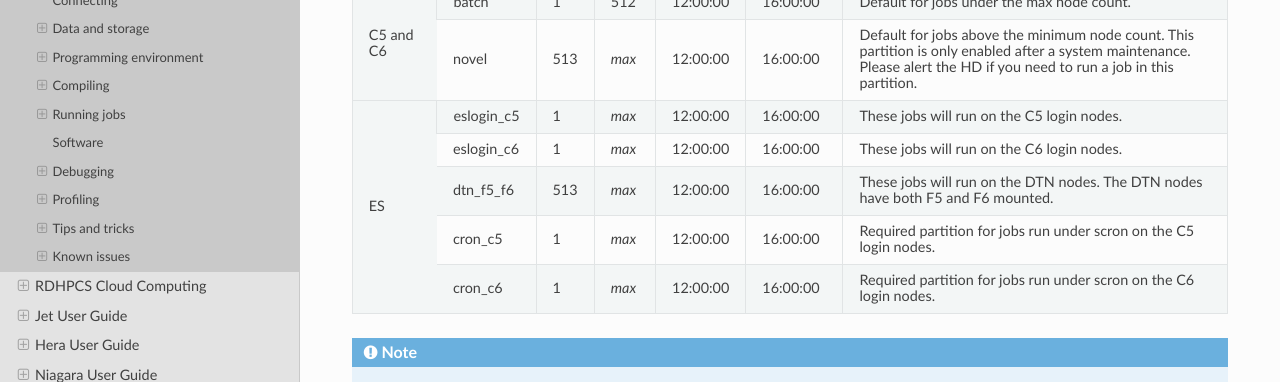
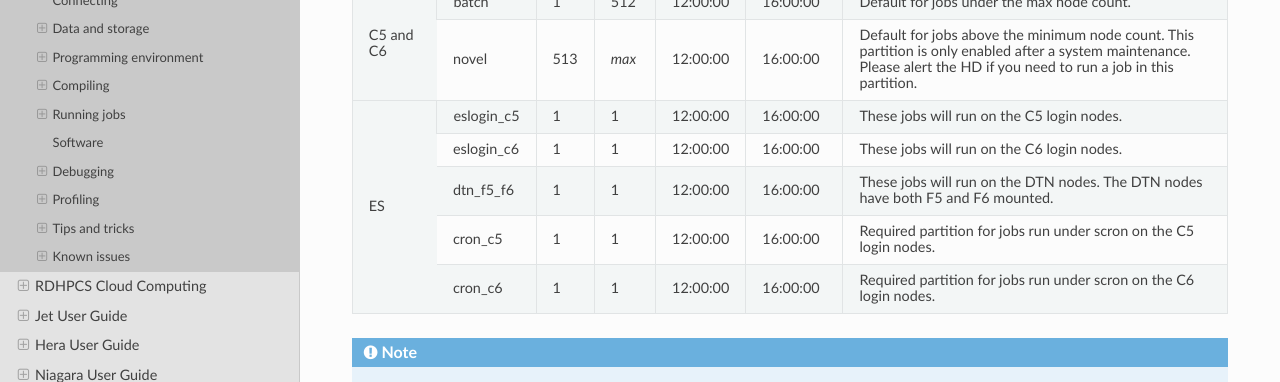
Before and after one commit to NOAA-RDHPCS/noaa-rdhpcs.github.io, a Sphinx documentation site: the page built from source/systems/gaea_user_guide.rst, in a window 1280 px wide and 900 px high, scrolled down 16877 px. Shown: the part 151-533 px from the top of the window. Built offline with Sphinx 7.4.7 and the Read the Docs theme 3.1.0, drawn with Linux system fonts in a browser that asks for light colours.

Commit message:
Fix the partition table for Gaea

```diff
--- a/source/systems/gaea_user_guide.rst
+++ b/source/systems/gaea_user_guide.rst
@@ -1193,28 +1193,28 @@ Partitions
 |         |            |     |       |          |          | to run a job in  |
 |         |            |     |       |          |          | this partition.  |
 +---------+------------+-----+-------+----------+----------+------------------+
-| ES      | eslogin_c5 | 1   | *max* | 12:00:00 | 16:00:00 | These jobs will  |
+| ES      | eslogin_c5 | 1   | 1     | 12:00:00 | 16:00:00 | These jobs will  |
 |         |            |     |       |          |          | run on the C5    |
 |         |            |     |       |          |          | login nodes.     |
 +         +------------+-----+-------+----------+----------+------------------+
-|         | eslogin_c6 | 1   | *max* | 12:00:00 | 16:00:00 | These jobs will  |
+|         | eslogin_c6 | 1   | 1     | 12:00:00 | 16:00:00 | These jobs will  |
 |         |            |     |       |          |          | run on the C6    |
 |         |            |     |       |          |          | login nodes.     |
 +         +------------+-----+-------+----------+----------+------------------+
-|         | dtn_f5_f6  | 513 | *max* | 12:00:00 | 16:00:00 | These jobs will  |
+|         | dtn_f5_f6  | 1   | 1     | 12:00:00 | 16:00:00 | These jobs will  |
 |         |            |     |       |          |          | run on the DTN   |
 |         |            |     |       |          |          | nodes.  The DTN  |
 |         |            |     |       |          |          | nodes have both  |
 |         |            |     |       |          |          | F5 and F6        |
 |         |            |     |       |          |          | mounted.         |
 +         +------------+-----+-------+----------+----------+------------------+
-|         | cron_c5    | 1   | *max* | 12:00:00 | 16:00:00 | Required         |
+|         | cron_c5    | 1   | 1     | 12:00:00 | 16:00:00 | Required         |
 |         |            |     |       |          |          | partition for    |
 |         |            |     |       |          |          | jobs run under   |
 |         |            |     |       |          |          | scron on the C5  |
 |         |            |     |       |          |          | login nodes.     |
 +         +------------+-----+-------+----------+----------+------------------+
-|         | cron_c6    | 1   | *max* | 12:00:00 | 16:00:00 | Required         |
+|         | cron_c6    | 1   | 1     | 12:00:00 | 16:00:00 | Required         |
 |         |            |     |       |          |          | partition for    |
 |         |            |     |       |          |          | jobs run under   |
 |         |            |     |       |          |          | scron on the C6  |
```
